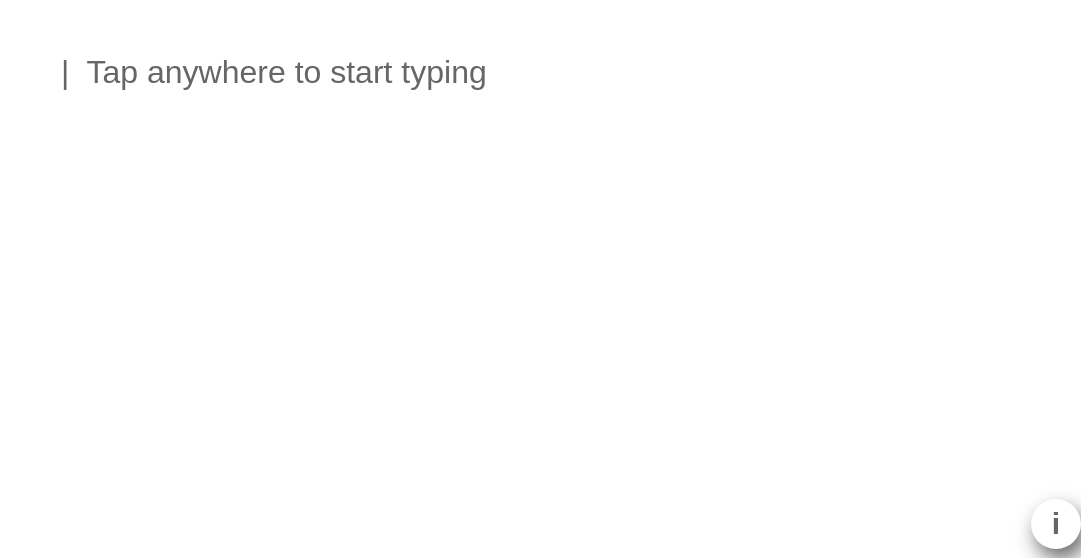
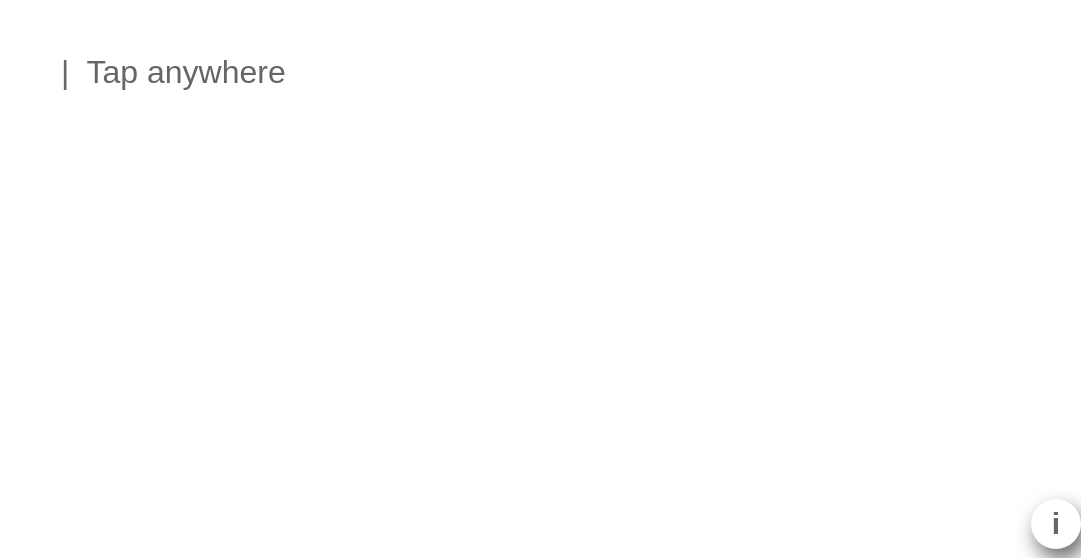
Before and after one commit to Theobasallaje/betterletter, a React (Create React App) app: page / in a window 1280 px wide. Shown: the part 242-800 px from the top of the page, without its empty margins (199-1280 px from the left). Built offline with nearby package versions, Linux system fonts and the light colour scheme.

Commit message:
changed placeholder to be shorter

```diff
--- a/src/components/TextEditor.js
+++ b/src/components/TextEditor.js
@@ -58,7 +58,7 @@ class TextEditor extends Component {
         <button onClick={this.onToggleCode}><FontAwesomeIcon icon={faCode} /> Code Block</button> */}
         <Editor
           editorState={this.state.editorState}
-          placeholder={this.props.placeHolder ? '|  Tap anywhere to start typing' : ''}
+          placeholder={this.props.placeHolder ? '|  Tap anywhere' : ''}
           handleKeyCommand={this.handleKeyCommand}
           onChange={this.onChange}
           ref={this.textInput}
```
